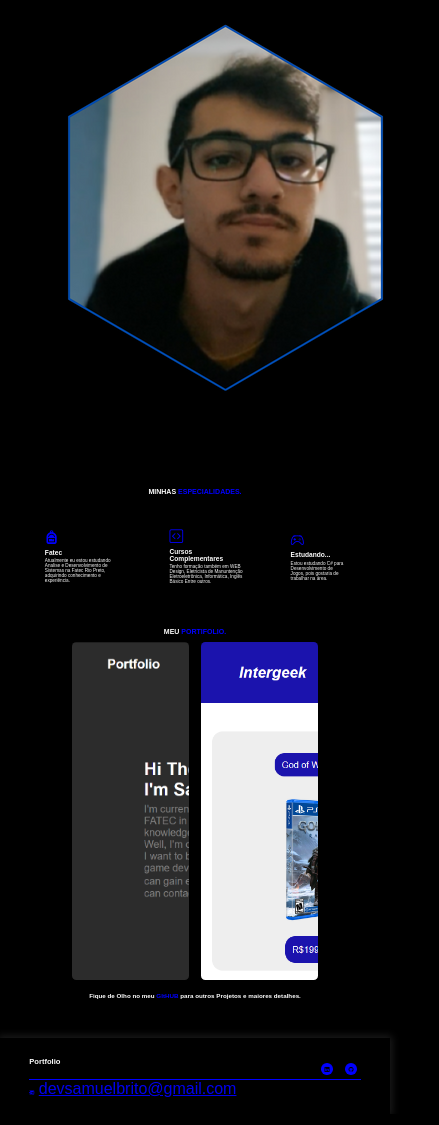
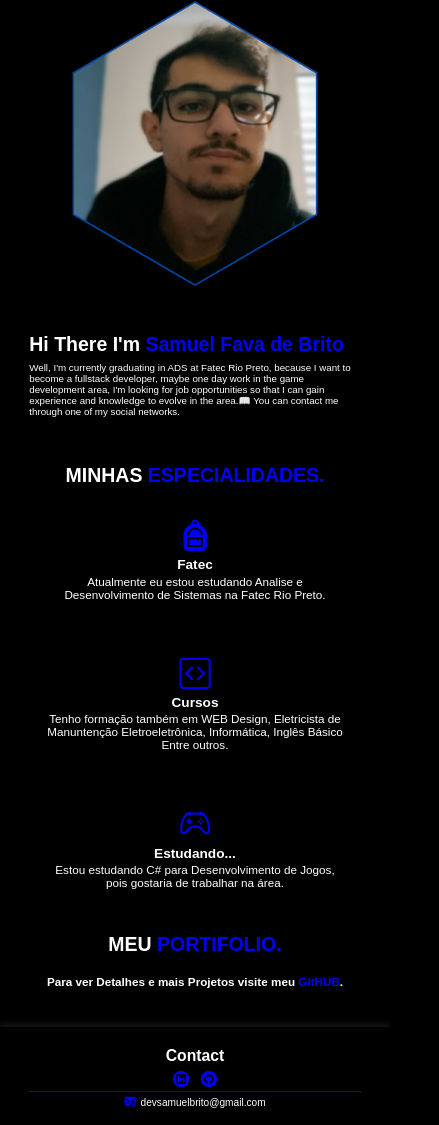
Before and after one commit to DevSamuelBrito/portfolio, a plain HTML site: page index.html in a window 390 px wide. Shown: the part 81-1206 px from the top of the page, 439 px wide, since content can reach past the window. Drawn offline with nearby package versions, Linux system fonts and the light colour scheme; a script that the page names is missing.

Commit message:
almost finished(3)

```diff
--- a/index.html
+++ b/index.html
@@ -44,7 +44,7 @@
     <main>
       <section class="top-of-site">
         <div class="interface">
-          <div class="flex">
+          <div class="flex-top">
             <div class="txt-top-site">
               <h1>Hi There I'm <span>Samuel Fava de Brito</span></h1>
               <p>
@@ -77,12 +77,12 @@
               <i class="bi bi-backpack-fill"></i>
               <h3>Fatec</h3>
               <p>
-                Atualmente eu estou estudando Analise e Desenvolvimento de Sistemas na Fatec Rio Preto, adquirindo conhecimento e experiência.
+                Atualmente eu estou estudando Analise e Desenvolvimento de Sistemas na Fatec Rio Preto.
               </p>
             </div>
             <div class="specialty-box">
               <i class="bi bi-code-square"></i>
-              <h3>Cursos Complementares</h3>
+              <h3>Cursos</h3>
               <p>
                 Tenho formação também em WEB Design, Eletricista de Manuntenção Eletroeletrônica, Informática, Inglês Básico Entre outros.
               </p>
@@ -115,7 +115,7 @@
               <div class="overlay">InterGeek</div>
             </div>
           </div>
-          <h2 class="txt-port">Fique de Olho no meu <span>GItHUB</span> para outros Projetos e maiores detalhes.</h2>
+          <h2 class="txt-port">Para ver Detalhes e mais Projetos visite meu <span>GItHUB</span>.</h2>
         </div>
       </section>
     </main>
@@ -125,7 +125,7 @@
         <div class="line-footer">
           <div class="flex">
             <div class="title-footer">
-              <h2>Portfolio</h2>
+              <h2>Contact</h2>
             </div>
             <div class="btn-social">
               <a href="#"
--- a/main.css
+++ b/main.css
@@ -11,6 +11,9 @@ body {
   height: 100vh;
 }
 
+.flex-top {
+  display: flex;
+}
 .flex {
   display: flex;
 }
@@ -75,10 +78,11 @@ header ul li {
 }
 
 section .top-of-site {
-    padding: 2vw 4%;
+  padding: 2vw 4%;
 }
 
-section .flex {
+section .flex,
+.flex-top {
   align-items: center;
   justify-content: center;
   gap: 3vw;
@@ -119,7 +123,7 @@ section .specialty {
   padding: 2vw 4%;
 }
 
-.specialty{
+.specialty {
   margin-bottom: 5vw;
 }
 
@@ -130,6 +134,9 @@ section .specialty {
 }
 .specialty .titulo span {
   color: blue;
+}
+.specialty .flex {
+  justify-content: space-between;
 }
 
 .specialty .specialty-box {
@@ -147,11 +154,11 @@ section .specialty {
 }
 .specialty .specialty-box i {
   color: blue;
-  font-size: 3.5vw;
+  font-size: 3vw;
 }
 
 .specialty .specialty-box h3 {
-  margin: 0.6vw 0 0.6vw 0;
+  margin: 0.6vw 0;
   font-size: 1.7vw;
   font-weight: 600;
 }
@@ -167,7 +174,7 @@ section .specialty {
   margin-bottom: 2vw;
 }
 
-.txt-port{
+.txt-port {
   margin-top: 3vw;
   color: white;
   font-size: 1.6vw;
@@ -182,8 +189,6 @@ section .Portifolio .flex {
   justify-content: space-around;
   margin-top: 2vw;
 }
-
-
 
 .img-port {
   width: 30vw;
@@ -238,7 +243,7 @@ footer .flex {
   justify-content: space-between;
 }
 
-.btn-social a button i{
+.btn-social a button i {
   color: black;
 }
 
@@ -254,7 +259,7 @@ footer .flex {
   transition: 0.2s;
 }
 
-.title-footer{
+.title-footer {
   color: white;
   font-size: 1.3vw;
 }
@@ -265,16 +270,127 @@ footer .flex {
 }
 
 .line-footer-borda {
-  border-top: 0.4vw solid blue;
+  border-top: 0.2vw solid blue;
 }
-
-footer .line-footer{
+.line-footer-borda a {
+  color: white;
+  text-decoration: none;
+}
+footer .line-footer {
   padding: 1vw 0;
 }
 
-
-
-footer .line-footer p a{
+footer .line-footer p a {
   text-decoration: none;
   color: white;
 }
+
+@media screen and (max-width: 1020px) {
+  .specialty,
+  .flex {
+    flex-direction: column;
+  }
+
+  .Portifolio,
+  .flex {
+    flex-direction: column;
+  }
+
+  .flex-top {
+    flex-direction: column-reverse;
+  }
+
+  .navbar_content,
+  .btn-contact {
+    display: none;
+  }
+
+  .title {
+    font-size: 4vw;
+  }
+
+  section .top-of-site {
+    padding: 1vw 8%;
+  }
+  .top-of-site h1 {
+    font-size: 5vw;
+    padding-bottom: 1vw;
+  }
+
+  .top-of-site p {
+    font-size: 2.5vw;
+  }
+
+  section .flex,
+  .flex-top {
+    gap: 2vw;
+  }
+
+  .img-top-site img {
+    width: 100%;
+  }
+
+  .titulo {
+    font-size: 5vw;
+  }
+
+  section .specialty {
+    padding: 1vw 8%;
+  }
+
+  .specialty .titulo {
+    font-size: 5vw;
+  }
+  .specialty .specialty-box {
+    text-align: center;
+  }
+
+  .specialty .specialty-box i {
+    font-size: 8vw;
+  }
+  .specialty .specialty-box h3 {
+    font-size: 3.5vw;
+  }
+  .specialty .specialty-box p {
+    font-size: 3vw;
+  }
+  section .Portifolio {
+    padding: 1vw 8%;
+  }
+
+  .img-port {
+    display: none;
+  }
+
+  .txt-port {
+    font-size: 3vw;
+  }
+
+  .title-footer {
+    font-size: 2.7vw;
+  }
+
+  .btn-social button {
+    width: 4vw;
+    height: 4vw;
+  }
+  .btn-social i {
+    font-size: 2.5vw;
+  }
+
+  .line-footer-borda i{
+    font-size: 3vw;
+  }
+  .line-footer-borda a{
+    font-size: 2.6vw;
+    text-decoration: none;
+  }
+  footer .flex{
+    flex-direction: column;
+    gap: 1vw;
+  }
+
+  footer .line-footer-borda, .line-footer{
+    text-align: center;
+  }
+}
```
